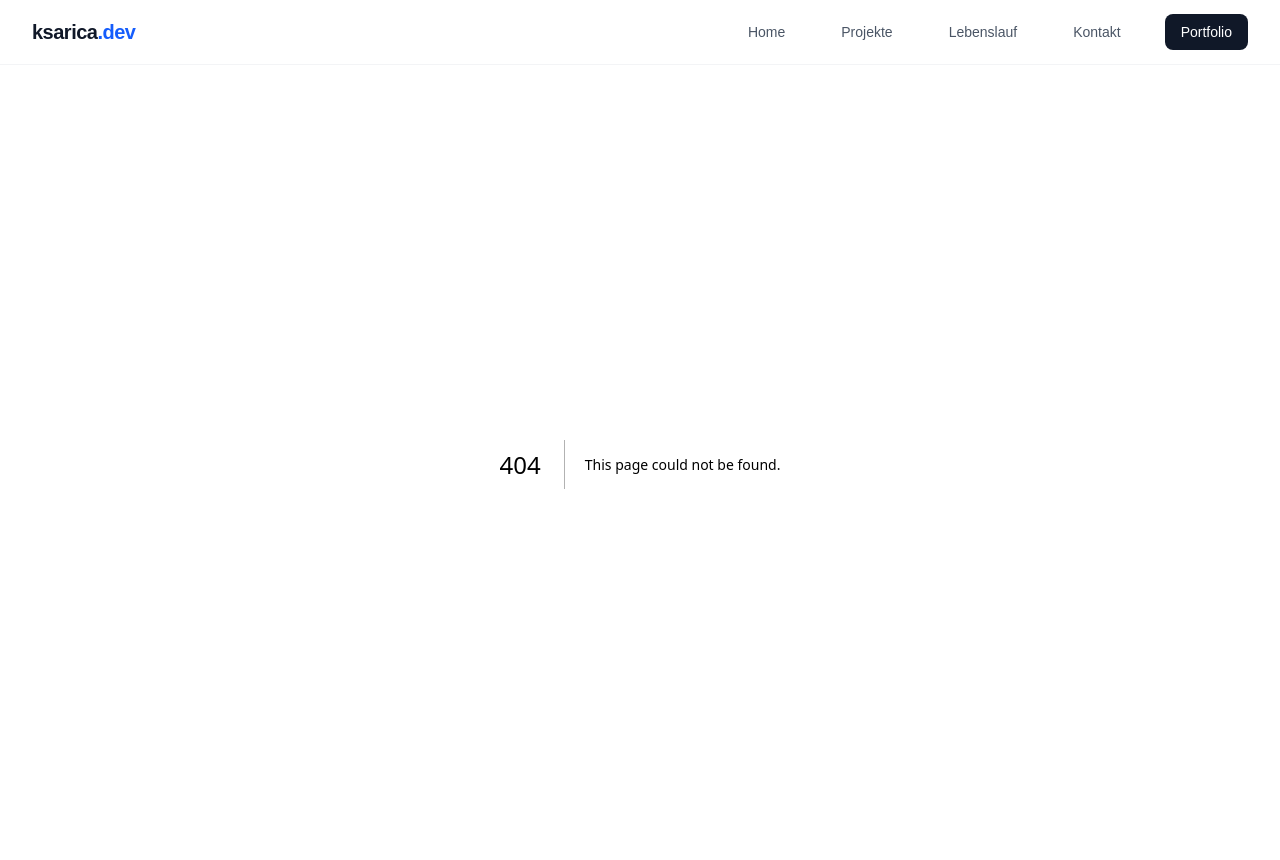
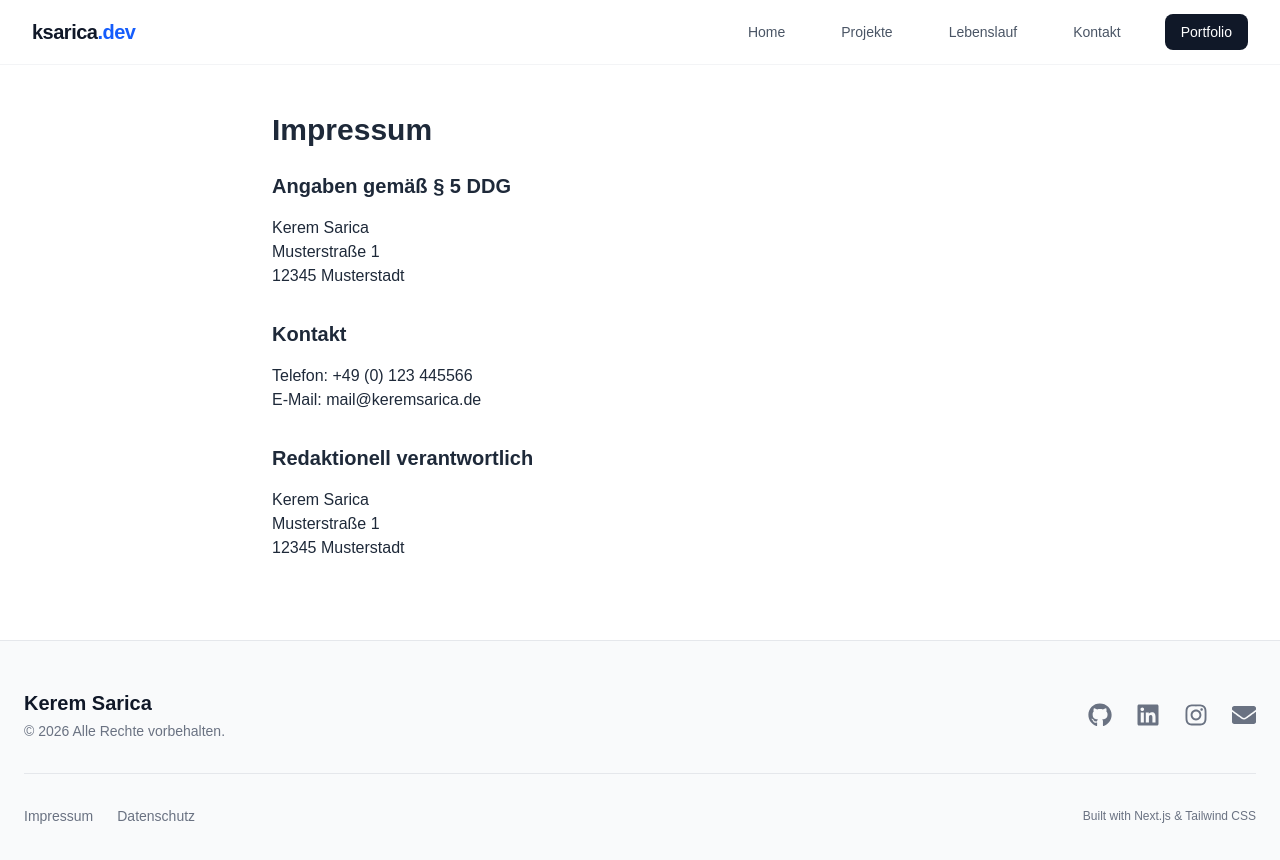
Before and after one commit to kero5454/Ksarica-portfolio, a Next.js app: page /impressum in a window 1280 px wide. Before the commit this address had no page. Shown: the top 860 px of the page. Built offline with nearby package versions, Linux system fonts and the light colour scheme.

Commit message:
Footer hinzugefügt, Impressum, Datenschutz und Lebenslauf Page hinzugefügt, manche sachen wie zb. Navbar und Footer in die gloable layout file verlagert

```diff
--- a/package.json
+++ b/package.json
@@ -12,7 +12,8 @@
     "lucide-react": "^0.562.0",
     "next": "16.1.4",
     "react": "19.2.3",
-    "react-dom": "19.2.3"
+    "react-dom": "19.2.3",
+    "react-icons": "^5.5.0"
   },
   "devDependencies": {
     "@tailwindcss/postcss": "^4.1.18",
--- /dev/null
+++ b/src/app/datenschutz/page.tsx
@@ -0,0 +1,34 @@
+import React from 'react';
+
+export const metadata = {
+  title: 'Datenschutz | Kerem Sarica',
+  description: 'Datenschutzerklärung',
+  robots: {
+    index: false,
+    follow: true,
+  },
+};
+
+export default function DatenschutzPage() {
+  return (
+    <div className="max-w-3xl mx-auto px-4 py-12 text-gray-800 dark:text-gray-200">
+      <h1 className="text-3xl font-bold mb-6">Datenschutzerklärung</h1>
+
+      <div className="prose dark:prose-invert">
+        {/* FÜGE HIER DEN TEXT VOM GENERATOR EIN */}
+        <p>
+          Dies ist ein Platzhalter. Bitte generiere den vollständigen Text
+          über einen Dienst wie e-recht24.de.
+        </p>
+
+        <h3>1. Datenschutz auf einen Blick</h3>
+        <p>Allgemeine Hinweise...</p>
+
+        <h3>2. Hosting</h3>
+        <p>Wir hosten unsere Website bei Vercel...</p>
+
+        {/* Weitere Sektionen hier einfügen */}
+      </div>
+    </div>
+  );
+}
--- /dev/null
+++ b/src/app/impressum/page.tsx
@@ -0,0 +1,46 @@
+import React from 'react';
+
+export const metadata = {
+  title: 'Impressum | Kerem Sarica',
+  description: 'Rechtliche Angaben',
+  robots: {
+    index: false, // Impressum muss nicht unbedingt bei Google ranken
+    follow: true,
+  },
+};
+
+export default function ImpressumPage() {
+  return (
+    <div className="max-w-3xl mx-auto px-4 py-12 text-gray-800 dark:text-gray-200">
+      <h1 className="text-3xl font-bold mb-6">Impressum</h1>
+
+      <section className="mb-8 space-y-4">
+        <h2 className="text-xl font-semibold">Angaben gemäß § 5 DDG</h2>
+        <p>
+          Kerem Sarica<br />
+          Musterstraße 1<br />
+          12345 Musterstadt<br />
+        </p>
+      </section>
+
+      <section className="mb-8 space-y-4">
+        <h2 className="text-xl font-semibold">Kontakt</h2>
+        <p>
+          Telefon: +49 (0) 123 445566 <br />
+          E-Mail: mail@keremsarica.de
+        </p>
+      </section>
+
+      <section className="mb-8 space-y-4">
+        <h2 className="text-xl font-semibold">Redaktionell verantwortlich</h2>
+        <p>
+          Kerem Sarica<br />
+          Musterstraße 1<br />
+          12345 Musterstadt
+        </p>
+      </section>
+
+      {/* Hier ggf. Disclaimer / Haftungsausschluss einfügen */}
+    </div>
+  );
+}
--- a/src/app/layout.tsx
+++ b/src/app/layout.tsx
@@ -2,6 +2,7 @@ import type { Metadata } from "next";
 import { Geist, Geist_Mono } from "next/font/google";
 import "./globals.css";
 import Navbar from "@/components/Navbar";
+import Footer from "@/components/Footer";
 
 const geistSans = Geist({
   variable: "--font-geist-sans",
@@ -25,11 +26,12 @@ export default function RootLayout({
 }>) {
   return (
     <html lang="de" className="scroll-smooth">
-      <body className={`${geistSans.variable} ${geistMono.variable} antialiased`}>
+      <body className={`${geistSans.variable} ${geistMono.variable} antialiased flex flex-col min-h-screen`}>
         <Navbar />
-        <div className="pt-16"> {/* Padding für Navbar */}
+        <div className={"pt-16 flex-grow"}> {/* Padding für Navbar und sorgt dafür das Footer unter dem Inhalt bleibt */}
           {children}
         </div>
+        <Footer />
       </body>
     </html>
   );
--- /dev/null
+++ b/src/app/lebenslauf/page.tsx
@@ -0,0 +1,22 @@
+// app/lebenslauf/page.tsx
+import React from 'react';
+
+export default function LebenslaufPage() {
+  return (
+    <main className="bg-white min-h-screen p-8">
+
+
+      <h1 className="text-3xl font-bold mb-4">Mein Lebenslauf</h1>
+      <p>Hier kannst du deinen Lebenslauf als HTML bauen oder ein PDF einbinden.</p>
+
+      {/* Beispiel Button zum Download (falls du ein PDF in 'public' hast) */}
+      <a
+        href="/mein-cv.pdf"
+        className="mt-4 inline-block bg-blue-600 text-white px-6 py-2 rounded"
+        target="_blank"
+      >
+        PDF herunterladen
+      </a>
+    </main>
+  );
+}
--- a/src/app/page.tsx
+++ b/src/app/page.tsx
@@ -1,13 +1,11 @@
 import Image from "next/image";
 import Hero from "@/components/Hero";
-import Navbar from "@/components/Navbar";
 import Projects from "@/components/Projects";
 import Stats from "@/components/Stats";
 
 export default function Home() {
   return (
     <main className="bg-white min-h-screen">
-      <Navbar />
       <Hero />
       <Stats />
       <Projects />
--- /dev/null
+++ b/src/components/Footer.tsx
@@ -0,0 +1,84 @@
+import React from 'react';
+import Link from 'next/link';
+import { FaGithub, FaLinkedin, FaInstagram, FaEnvelope } from 'react-icons/fa';
+
+export default function Footer() {
+  const currentYear = new Date().getFullYear();
+
+  return (
+    // Hintergrund dunkel (gray-900) oder hell (gray-100), je nach deinem Design.
+    // Hier ist eine helle Version, die gut zu "clean" passt:
+    <footer className="bg-gray-50 border-t border-gray-200 mt-auto">
+      <div className="max-w-7xl mx-auto px-6 py-12">
+
+        <div className="flex flex-col md:flex-row justify-between items-center gap-6">
+
+          {/* Linke Seite: Name & Copyright */}
+          <div className="text-center md:text-left">
+            <h3 className="font-bold text-xl text-gray-900">Kerem Sarica</h3>
+            <p className="text-sm text-gray-500 mt-1">
+              &copy; {currentYear} Alle Rechte vorbehalten.
+            </p>
+          </div>
+
+          {/* Mitte: Social Icons */}
+          <div className="flex gap-6">
+            <a
+              href="https://github.com/DEINUSER"
+              target="_blank"
+              rel="noopener noreferrer"
+              className="text-gray-500 hover:text-gray-900 transition-colors text-2xl"
+              aria-label="GitHub"
+            >
+              <FaGithub />
+            </a>
+            <a
+              href="https://linkedin.com/in/DEINUSER"
+              target="_blank"
+              rel="noopener noreferrer"
+              className="text-gray-500 hover:text-blue-600 transition-colors text-2xl"
+              aria-label="LinkedIn"
+            >
+              <FaLinkedin />
+            </a>
+            <a
+              href="https://instagram.com/DEINUSER"
+              target="_blank"
+              rel="noopener noreferrer"
+              className="text-gray-500 hover:text-pink-600 transition-colors text-2xl"
+              aria-label="Instagram"
+            >
+              <FaInstagram />
+            </a>
+            <a
+              href="mailto:mail@keremsarica.de"
+              className="text-gray-500 hover:text-yellow-500 transition-colors text-2xl"
+              aria-label="Email"
+            >
+              <FaEnvelope />
+            </a>
+          </div>
+        </div>
+
+        {/* Trennlinie */}
+        <div className="border-t border-gray-200 my-8"></div>
+
+        {/* Unterer Bereich: Rechtliche Links */}
+        <div className="flex flex-col md:flex-row justify-center md:justify-between items-center gap-4 text-sm text-gray-500">
+          <div className="flex gap-6">
+            <Link href="/impressum" className="hover:text-gray-900 transition-colors">
+              Impressum
+            </Link>
+            <Link href="/datenschutz" className="hover:text-gray-900 transition-colors">
+              Datenschutz
+            </Link>
+          </div>
+
+          <div className="text-xs">
+            Built with Next.js & Tailwind CSS
+          </div>
+        </div>
+      </div>
+    </footer>
+  );
+}
```
Also changed, not shown: 1 other file (tests, documents, lock files or other folders).
